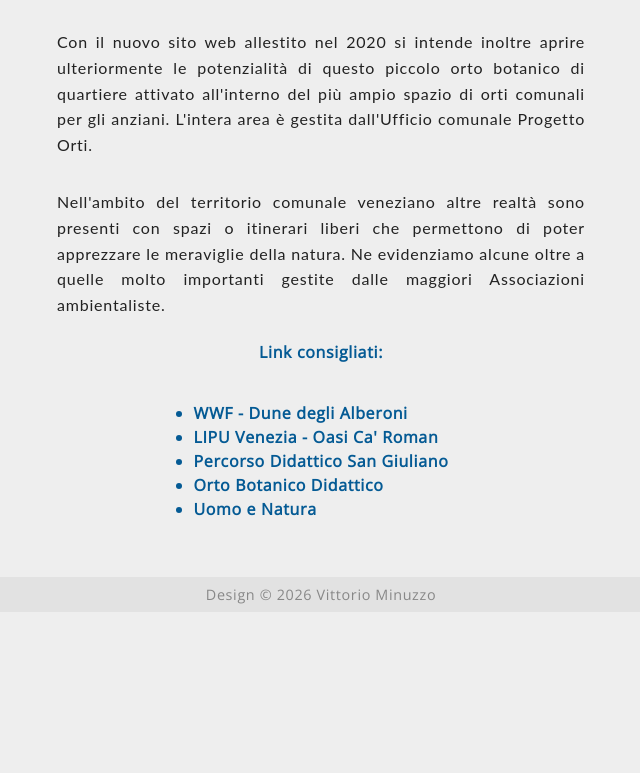
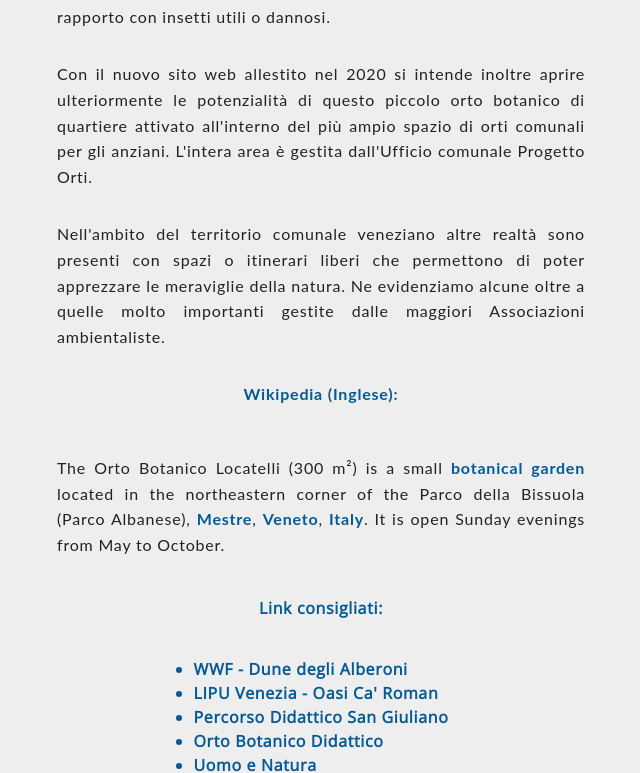
Before and after one commit to xmuni/obl-eleventy, an Eleventy site: page src/about.md in a window 1280 px wide. Shown: the part 1202-1975 px from the top of the page, without its empty margins (319-959 px from the left). Before the commit the page ends 1814 px from the top, so only its background shows below. Built offline with nearby package versions, Linux system fonts and the light colour scheme; Eleventy itself is replaced by a stand-in of ours; files that its build step writes are made by us from their sources; what markdown-it-attrs, outdent would draw is missing.

Commit message:
Update from Forestry.io xmuni updated src/about.md

```diff
--- a/src/about.md
+++ b/src/about.md
@@ -11,7 +11,9 @@
 
 Grazie all'impegno del Comune di Venezia, dell'allora Consiglio di Quartiere Carpenedo Bissuola e del lavoro tecnico del geom. p.a. Roberto Michieletto, è stato possibile tradurre, a metà degli anni novanta, la realizzazione di un orto botanico di quartiere progettato dall'Associazione "Gruppo Ricerca Culturale Locatelli" all'interno del Parco della Bissuola.
 
-![Orto Botanico Locatelli](https://www.mmoblfoto.it/img/orto.jpg)Soprattutto nel primo decennio ampia è stata la frequentazione da parte di scuole elementari e medie.
+![Orto Botanico Locatelli](https://www.mmoblfoto.it/img/orto.jpg)
+
+Soprattutto nel primo decennio ampia è stata la frequentazione da parte di scuole elementari e medie.
 
 Lo scopo dell'Associazione è la ricerca comune per conoscere e approfondire in maniera interdisciplinare, e mediante una cultura di base, gli aspetti della vita umana e del mondo circostante. La ricerca è integrata da un ampio approfondimento
 fotografico nella rappresentazione delle specie vegetali e del loro rapporto con insetti utili o dannosi.
@@ -20,6 +22,10 @@
 
 Nell'ambito del territorio comunale veneziano altre realtà sono presenti con spazi o itinerari liberi che permettono di poter apprezzare le meraviglie della natura. Ne evidenziamo alcune oltre a quelle molto importanti gestite dalle maggiori Associazioni ambientaliste.
 
+[Wikipedia (Inglese):](https://en.wikipedia.org/wiki/Orto_Botanico_Locatelli)
+
+> The Orto Botanico Locatelli (300 m²) is a small [botanical garden](https://en.wikipedia.org/wiki/Botanical_garden "Botanical garden") located in the northeastern corner of the Parco della Bissuola (Parco Albanese), [Mestre](https://en.wikipedia.org/wiki/Mestre "Mestre"), [Veneto](https://en.wikipedia.org/wiki/Veneto "Veneto"), [Italy](https://en.wikipedia.org/wiki/Italy "Italy"). It is open Sunday evenings from May to October.
+
 #### Link consigliati:
 
 * [WWF - Dune degli Alberoni](https://www.wwf.it/oasi/veneto/dune_degli_alberoni/)
```
